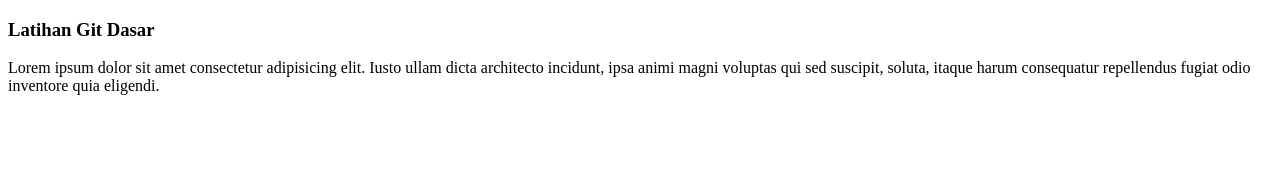
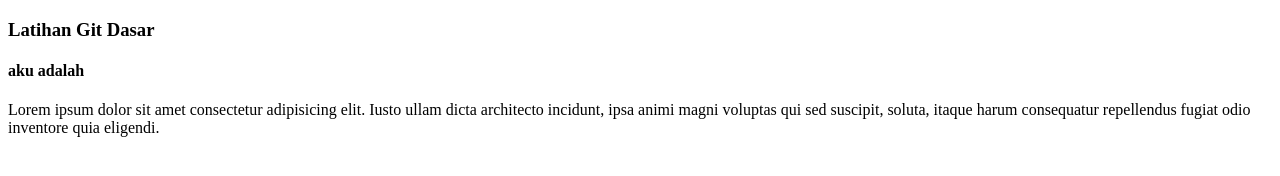
Before and after one commit to mq-jamil/learning, a plain HTML site: page contoh.html in a window 1280 px wide. Drawn offline with Linux system fonts and the light colour scheme.

Commit message:
menambah m4

```diff
--- a/contoh.html
+++ b/contoh.html
@@ -7,6 +7,7 @@
 </head>
 <body>
     <h3>Latihan Git Dasar</h3>
+    <h4>aku adalah</h4>
     <Div>Lorem ipsum dolor sit amet consectetur adipisicing elit. Iusto ullam dicta architecto incidunt, ipsa animi magni voluptas qui sed suscipit, soluta, itaque harum consequatur repellendus fugiat odio inventore quia eligendi.</Div>
 </body>
 </html>
```
